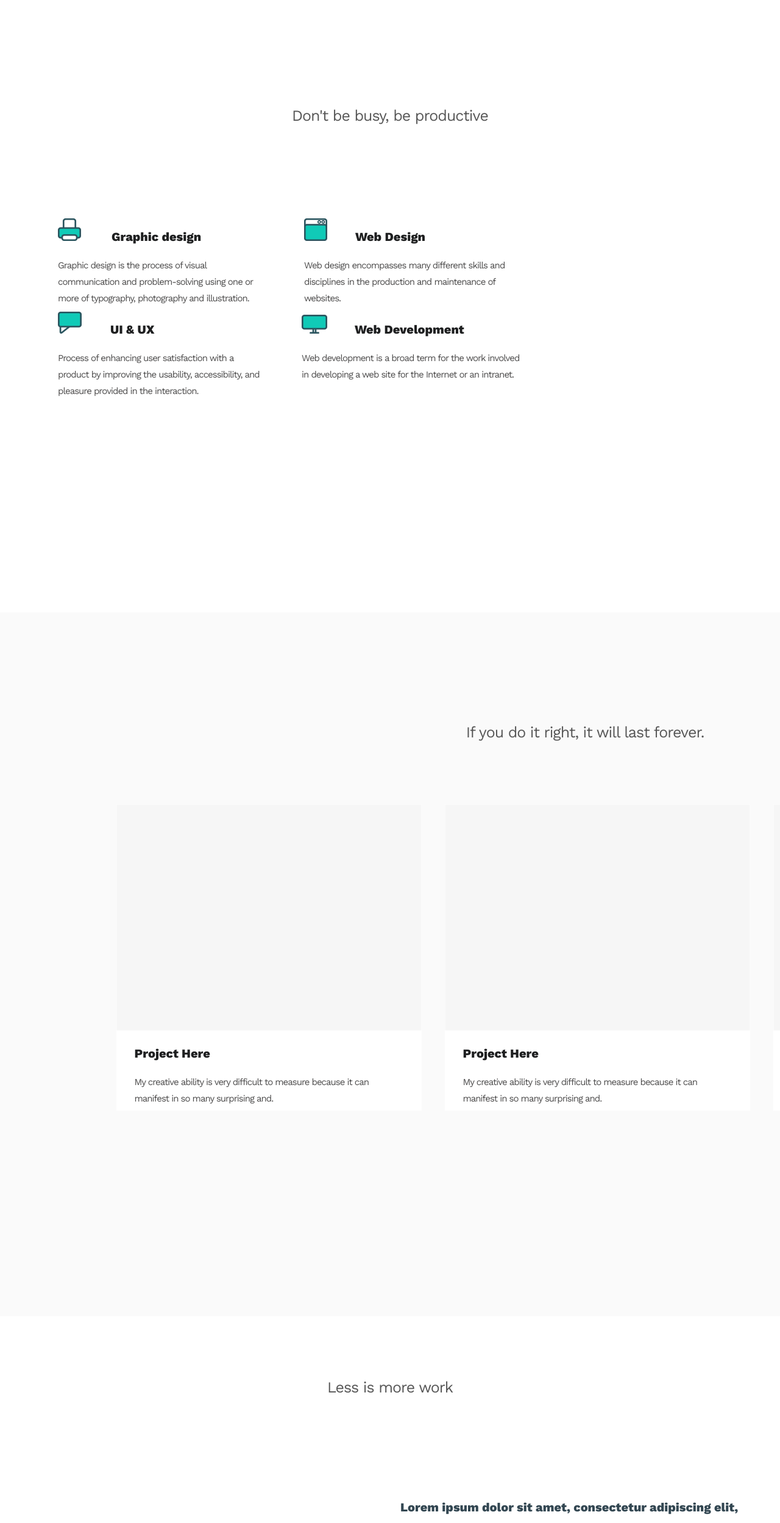
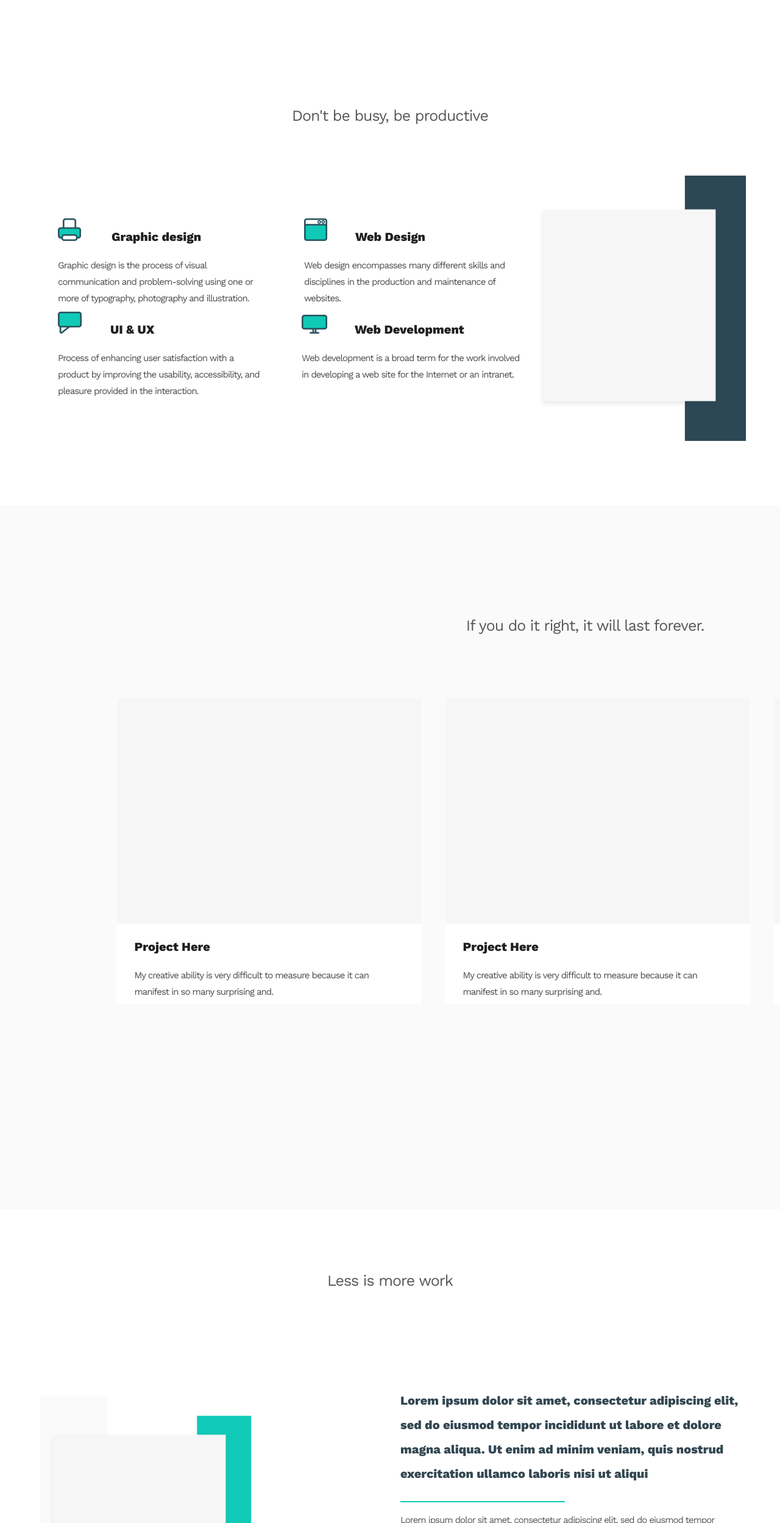
Before and after one commit to SergeySnisar/Maket-JS, a plain HTML site: page index.html in a window 1280 px wide. Shown: the part 1003-3500 px from the top of the page at 61% size. Drawn offline with nearby package versions, Linux system fonts and the light colour scheme.

Commit message:
Добавляет bgi

```diff
--- a/css/styles.css
+++ b/css/styles.css
@@ -113,8 +113,14 @@
 /*=============== services ==============*/
 
 .services {
-  height: 832px;
+  height: 657px;
   padding-top: 175px;
+
+  background-image: url(../images/services/grey-bg-img.png),
+    url(../images/services/green-bg-img.png);
+  background-repeat: no-repeat;
+  background-position: bottom 158px right 42px, bottom 106px right 0;
+  background-size: 301px 331px, 102px 436px;
 }
 
 .services-tittle {
@@ -292,6 +298,15 @@
   width: 1150px;
   height: 659px;
   padding-top: 99px;
+
+  background-image: url(../images/about/big-bg-img.png),
+    url(../images/about/grey-bg-about.png),
+    url(../images/about/green-bg-img.png);
+
+  background-repeat: no-repeat;
+  background-position: bottom 61px left 13px, left 0 bottom 0,
+    left 258px bottom 127px;
+  background-size: 301px 331px, 111px 454px, 190px 293px;
 }
 
 .about-title {
```
Also changed, not shown: images/services/green-bg-img.png (added), images/services/grey-bg-img.png (added).
